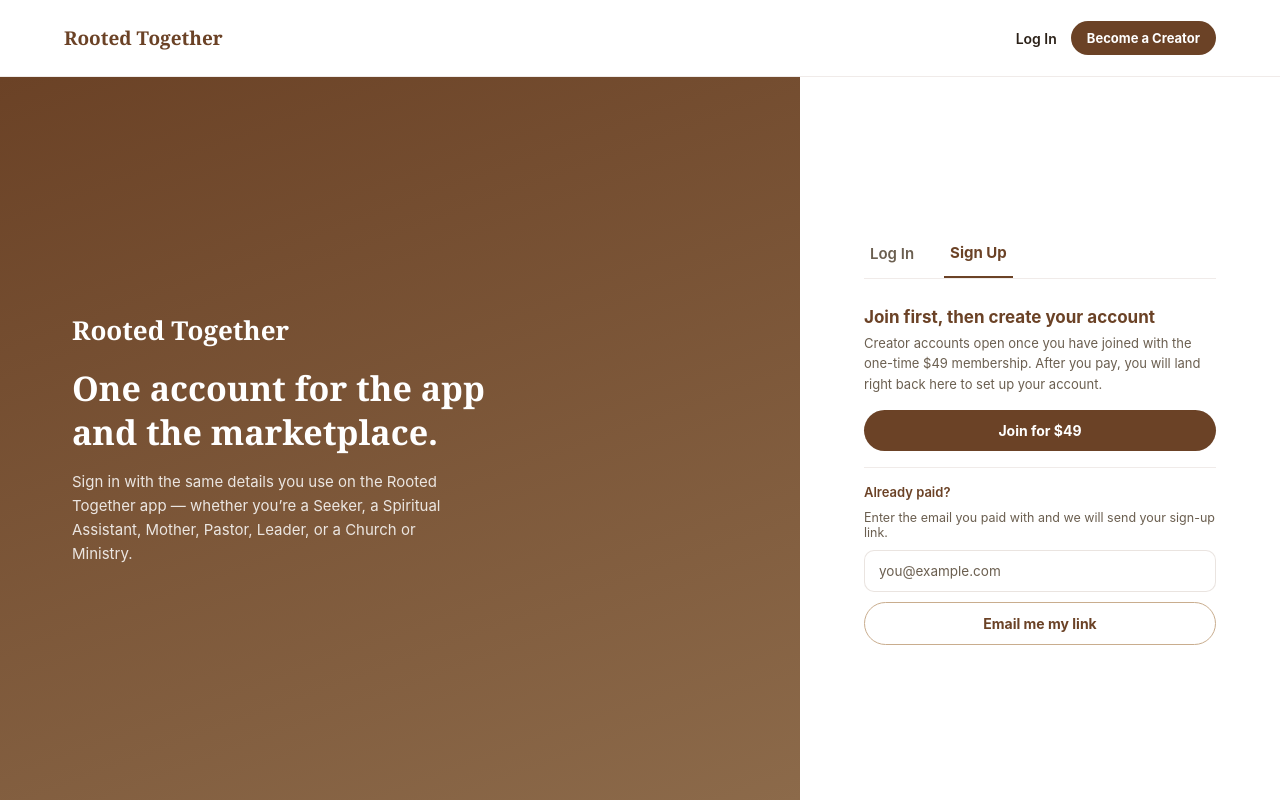
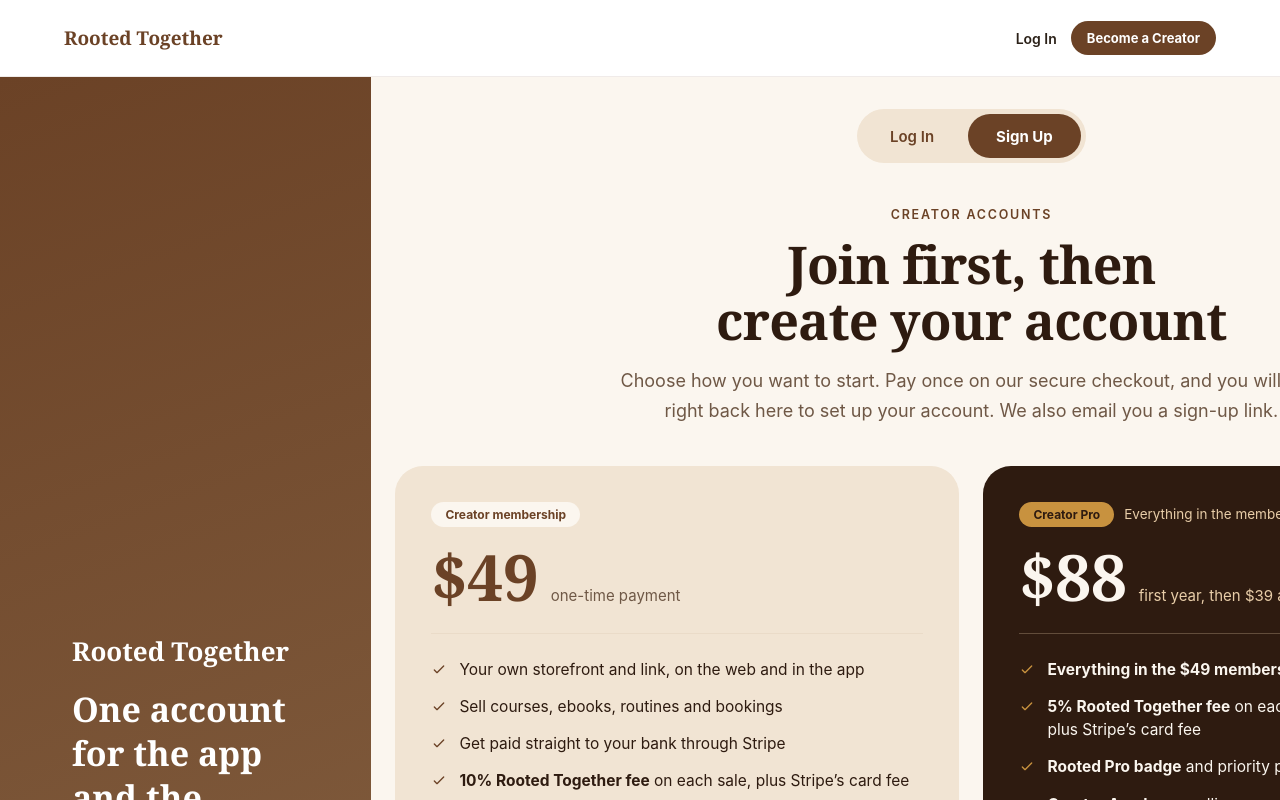
Before and after one commit to G-Rack/RootedTogether, a Next.js app in the folder rooted-web/: page /login in a window 1280 px wide. Both pictures are taken after a click on the tab "Sign Up". Shown: the top 800 px of the page. Built offline with nearby package versions, Linux system fonts and the light colour scheme.

Commit message:
New sign-up page with Creator and Pro plans and app download

```diff
--- a/rooted-web/app/globals.css
+++ b/rooted-web/app/globals.css
@@ -341,6 +341,36 @@ input[type='file'] {
   .login-form-panel { width: 100%; padding: 32px 24px !important; }
 }
 
+/* Join-first (creator sign-up gate): same page, full width, pill tabs, no brand panel. */
+.login-shell-wide { background: var(--cream); }
+.login-shell-wide .login-brand { display: none; }
+.login-shell-wide .login-form-panel {
+  width: 100%;
+  max-width: 1200px;
+  margin: 0 auto;
+  justify-content: flex-start;
+  background: transparent !important;
+  padding: 32px 24px 72px !important;
+}
+.login-shell-wide .login-tabs {
+  width: fit-content;
+  margin: 0 auto 44px !important;
+  gap: 6px !important;
+  padding: 5px;
+  border-bottom: none !important;
+  border-radius: 999px;
+  background: #F1E4D3;
+}
+.login-shell-wide .login-tab {
+  min-height: 44px;
+  padding: 0 28px !important;
+  border-radius: 999px;
+  border-bottom: none !important;
+  color: var(--brown) !important;
+  cursor: pointer;
+}
+.login-shell-wide .login-tab.is-active { background: var(--brown) !important; color: #fff !important; }
+
 /* App store download buttons (components/StoreBadges.js) — solid brown pill buttons */
 .store-badge {
   display: inline-flex;
--- a/rooted-web/app/login/page.js
+++ b/rooted-web/app/login/page.js
@@ -3,9 +3,10 @@
 import { Suspense, useEffect, useState } from 'react';
 import { useRouter, useSearchParams } from 'next/navigation';
 import { supabase } from '@/lib/supabaseClient';
-import { SUBMIT_ENDPOINT, SUPABASE_ANON_KEY, FUNCTIONS_URL, ONBOARDING_URL } from '@/lib/config';
+import { SUBMIT_ENDPOINT, SUPABASE_ANON_KEY, FUNCTIONS_URL, ONBOARDING_URL, PRO_JOIN_URL } from '@/lib/config';
 import { ROLE_LABELS } from '@/lib/roles';
 import PasswordField from '@/components/PasswordField';
+import StoreBadges from '@/components/StoreBadges';
 import DateOfBirthField from '@/components/DateOfBirthField';
 import { CHURCH_TYPE_OPTIONS } from '@/lib/roleProfileFields';
 
@@ -30,9 +31,11 @@ function LoginPageInner() {
   const router = useRouter();
   const searchParams = useSearchParams();
   const [tab, setTab] = useState(searchParams.get('tab') === 'signup' ? 'signup' : 'login');
+  // The join-first screen needs the whole page width, so it asks the shell to go wide.
+  const [wide, setWide] = useState(false);
 
   return (
-    <div className="login-shell" style={{ width: '100%', minHeight: 'calc(100vh - 76px)' }}>
+    <div className={`login-shell${tab === 'signup' && wide ? ' login-shell-wide' : ''}`} style={{ width: '100%', minHeight: 'calc(100vh - 76px)' }}>
       {/* Brand panel */}
       <div
         className="login-brand"
@@ -66,8 +69,11 @@ function LoginPageInner() {
           padding: '0 64px',
         }}
       >
-        <div style={{ display: 'flex', gap: 24, marginBottom: 28, borderBottom: '1px solid rgba(107,66,38,0.1)' }}>
+        <div className="login-tabs" role="tablist" aria-label="Account" style={{ display: 'flex', gap: 24, marginBottom: 28, borderBottom: '1px solid rgba(107,66,38,0.1)' }}>
           <button
+            className={`login-tab${tab === 'login' ? ' is-active' : ''}`}
+            role="tab"
+            aria-selected={tab === 'login'}
             onClick={() => setTab('login')}
             style={{
               background: 'none',
@@ -83,6 +89,9 @@ function LoginPageInner() {
             Log In
           </button>
           <button
+            className={`login-tab${tab === 'signup' ? ' is-active' : ''}`}
+            role="tab"
+            aria-selected={tab === 'signup'}
             onClick={() => setTab('signup')}
             style={{
               background: 'none',
@@ -99,7 +108,7 @@ function LoginPageInner() {
           </button>
         </div>
 
-        {tab === 'login' ? <LoginForm router={router} /> : <SignupForm router={router} />}
+        {tab === 'login' ? <LoginForm router={router} /> : <SignupForm router={router} onWide={setWide} />}
       </div>
     </div>
   );
@@ -237,6 +246,25 @@ function LoginForm({ router }) {
   );
 }
 
+const CREATOR_FEATURES = [
+  'Your own storefront and link, on the web and in the app',
+  'Sell courses, ebooks, routines and bookings',
+  'Get paid straight to your bank through Stripe',
+  null,
+  'No subscription for your storefront',
+];
+
+function PlanCheck({ color, children }) {
+  return (
+    <div style={{ display: 'flex', gap: 12, alignItems: 'flex-start', fontSize: 15.5, lineHeight: 1.5 }}>
+      <svg width="16" height="16" viewBox="0 0 24 24" fill="none" stroke={color} strokeWidth="2" strokeLinecap="round" strokeLinejoin="round" aria-hidden="true" style={{ flex: 'none', marginTop: 4 }}>
+        <path d="M5 12l4 4 10-10" />
+      </svg>
+      <span>{children}</span>
+    </div>
+  );
+}
+
 // Shown on the Sign Up tab when there is no confirmed, unused payment.
 function JoinFirst({ gate }) {
   const [email, setEmail] = useState('');
@@ -270,35 +298,117 @@ function JoinFirst({ gate }) {
       ? 'Each membership creates one account. If you already created yours, log in instead.'
       : gate === 'error'
         ? 'Something went wrong on our side. Please refresh this page, or use the box below to get a fresh link by email.'
-        : 'Creator accounts open once you have joined with the one-time $49 membership. After you pay, you will land right back here to set up your account.';
+        : 'Choose how you want to start. Pay once on our secure checkout, and you will land right back here to set up your account. We also email you a sign-up link.';
+
+  const deep = '#2E1B10';
+  const gold = '#C8923F';
+  const tan = '#E8CDA8';
+  const muted = '#6F5846';
 
   return (
-    <div style={{ display: 'flex', flexDirection: 'column', gap: 16 }}>
-      <div>
-        <div style={{ fontWeight: 700, fontSize: 17, color: 'var(--brown)', marginBottom: 6 }}>{heading}</div>
-        <div className="muted" style={{ fontSize: 13, lineHeight: 1.55 }}>{intro}</div>
+    <div style={{ display: 'flex', flexDirection: 'column', gap: 40, color: deep }}>
+      <div style={{ textAlign: 'center', maxWidth: 720, margin: '0 auto' }}>
+        <div style={{ fontSize: 12.5, fontWeight: 600, letterSpacing: '0.14em', textTransform: 'uppercase', color: 'var(--brown)' }}>Creator accounts</div>
+        <h1 className="serif" style={{ margin: '14px 0 0', fontSize: 'clamp(32px, 5vw, 52px)', lineHeight: 1.08, letterSpacing: '-0.015em', fontWeight: 700, textWrap: 'balance' }}>
+          {heading}
+        </h1>
+        <p style={{ margin: '18px 0 0', fontSize: 18, lineHeight: 1.65, color: muted }}>{intro}</p>
       </div>
+
       {gate !== 'claimed' && (
-        <a href={ONBOARDING_URL} target="_blank" rel="noopener noreferrer" className="btn btn-primary" style={{ textAlign: 'center', textDecoration: 'none' }}>
+        <div style={{ display: 'grid', gridTemplateColumns: 'repeat(auto-fit, minmax(min(100%, 380px), 1fr))', gap: 24, alignItems: 'stretch' }}>
+          {/* Creator membership */}
+          <section style={{ display: 'flex', flexDirection: 'column', background: '#F1E4D3', borderRadius: 28, padding: 'clamp(24px, 4vw, 36px)' }}>
+            <span style={{ alignSelf: 'flex-start', padding: '5px 14px', borderRadius: 999, background: '#FBF6EF', color: 'var(--brown)', fontSize: 12, fontWeight: 700 }}>
+              Creator membership
+            </span>
+            <div style={{ marginTop: 18, display: 'flex', alignItems: 'baseline', gap: 12, flexWrap: 'wrap' }}>
+              <b className="serif" style={{ fontSize: 64, lineHeight: 1, color: 'var(--brown)' }}>$49</b>
+              <span style={{ fontSize: 15, color: muted }}>one-time payment</span>
+            </div>
+            <hr style={{ border: 0, height: 1, background: '#EADBC8', margin: '24px 0' }} />
+            <div style={{ display: 'flex', flexDirection: 'column', gap: 14, flex: 1 }}>
+              {CREATOR_FEATURES.map((f, i) => (
+                <PlanCheck key={i} color="var(--brown)">
+                  {f ?? <><b>10% Rooted Together fee</b> on each sale, plus Stripe&rsquo;s card fee</>}
+                </PlanCheck>
+              ))}
+            </div>
+            <a
+              href={ONBOARDING_URL}
+              target="_blank"
+              rel="noopener noreferrer"
+              style={{ marginTop: 32, display: 'flex', alignItems: 'center', justifyContent: 'center', minHeight: 54, borderRadius: 999, background: 'var(--brown)', color: '#fff', fontSize: 16.5, fontWeight: 600, textDecoration: 'none' }}
+            >
               Join for $49
             </a>
+          </section>
+
+          {/* Creator Pro */}
+          <section style={{ display: 'flex', flexDirection: 'column', background: deep, color: '#FBF6EF', borderRadius: 28, padding: 'clamp(24px, 4vw, 36px)' }}>
+            <div style={{ display: 'flex', alignItems: 'center', gap: 10, flexWrap: 'wrap' }}>
+              <span style={{ padding: '5px 14px', borderRadius: 999, background: gold, color: deep, fontSize: 12, fontWeight: 700 }}>Creator Pro</span>
+              <span style={{ fontSize: 13.5, color: tan }}>Everything in the membership, and more</span>
+            </div>
+            <div style={{ marginTop: 18, display: 'flex', alignItems: 'baseline', gap: 12, flexWrap: 'wrap' }}>
+              <b className="serif" style={{ fontSize: 64, lineHeight: 1 }}>$88</b>
+              <span style={{ fontSize: 15, color: tan }}>first year, then $39 a year</span>
+            </div>
+            <hr style={{ border: 0, height: 1, background: 'rgba(232,205,168,0.28)', margin: '24px 0' }} />
+            <div style={{ display: 'flex', flexDirection: 'column', gap: 14, flex: 1 }}>
+              <PlanCheck color={gold}><b>Everything in the $49 membership,</b> plus a year of Pro</PlanCheck>
+              <PlanCheck color={gold}><b>5% Rooted Together fee</b> on each sale, half the standard rate, plus Stripe&rsquo;s card fee</PlanCheck>
+              <PlanCheck color={gold}><b>Rooted Pro badge</b> and priority placement in your category</PlanCheck>
+              <PlanCheck color={gold}><b>Creator Academy:</b> selling more, social content and storefront training</PlanCheck>
+              <PlanCheck color={gold}>Templates, swipe files and a 30-day launch plan</PlanCheck>
+            </div>
+            <a
+              href={PRO_JOIN_URL}
+              target="_blank"
+              rel="noopener noreferrer"
+              style={{ marginTop: 32, display: 'flex', alignItems: 'center', justifyContent: 'center', minHeight: 54, borderRadius: 999, background: gold, color: deep, fontSize: 16.5, fontWeight: 700, textDecoration: 'none' }}
+            >
+              Get Creator Pro for $88
+            </a>
+            <p style={{ margin: '14px 0 0', textAlign: 'center', fontSize: 13, lineHeight: 1.5, color: tan }}>
+              Pro renews at $39 a year. Cancel any time in your dashboard.
+            </p>
+          </section>
+        </div>
       )}
-      <div style={{ borderTop: '1px solid rgba(107,66,38,0.1)', paddingTop: 16 }}>
+
+      {/* Already paid */}
+      <section
+        style={{
+          width: '100%', maxWidth: 760, margin: '0 auto', background: '#fff', border: '1px solid #EADBC8', borderRadius: 22,
+          padding: '28px 32px', display: 'flex', flexWrap: 'wrap', gap: '20px 32px', alignItems: 'center', justifyContent: 'space-between',
+        }}
+      >
+        <div style={{ flex: '1 1 260px' }}>
+          <h2 className="serif" style={{ margin: 0, fontSize: 22, lineHeight: 1.25 }}>Already paid?</h2>
+          <p style={{ margin: '6px 0 0', fontSize: 14.5, lineHeight: 1.55, color: muted }}>
+            Enter the email you paid with and we will send your sign-up link again.
+          </p>
+        </div>
+        <div style={{ flex: '1 1 320px' }}>
           {sent ? (
             <div className="success-banner" style={{ fontSize: 12.5, lineHeight: 1.5 }}>
               If that email has an unused membership, a sign-up link is on its way. Check your inbox and spam. Still stuck? Write to admin@rootedtogether.club.
             </div>
           ) : (
-          <form onSubmit={resend} style={{ display: 'flex', flexDirection: 'column', gap: 10 }}>
-            <div style={{ fontWeight: 600, fontSize: 13, color: 'var(--brown)' }}>Already paid?</div>
-            <div className="muted" style={{ fontSize: 12.5 }}>Enter the email you paid with and we will send your sign-up link.</div>
+            <form onSubmit={resend} style={{ display: 'flex', gap: 10, flexWrap: 'wrap' }}>
+              <label htmlFor="paid-email" style={{ position: 'absolute', width: 1, height: 1, overflow: 'hidden', clip: 'rect(0 0 0 0)' }}>
+                Email you paid with
+              </label>
               <input
+                id="paid-email"
                 className="input-field"
                 type="email"
                 required
                 placeholder="you@example.com"
                 value={email}
                 onChange={(e) => setEmail(e.target.value)}
+                style={{ flex: '1 1 180px', minWidth: 0 }}
               />
               <button type="submit" disabled={busy} className="btn btn-outline">
                 {busy ? 'Sending…' : 'Email me my link'}
@@ -306,6 +416,23 @@ function JoinFirst({ gate }) {
             </form>
           )}
         </div>
+      </section>
+
+      {/* Get the app */}
+      <section
+        style={{
+          width: '100%', maxWidth: 760, margin: '0 auto', background: '#F1E4D3', borderRadius: 22,
+          padding: '32px', display: 'flex', flexDirection: 'column', alignItems: 'center', gap: 18, textAlign: 'center',
+        }}
+      >
+        <div>
+          <h2 className="serif" style={{ margin: 0, fontSize: 24, lineHeight: 1.25 }}>Get the free app</h2>
+          <p style={{ margin: '8px auto 0', maxWidth: 520, fontSize: 15, lineHeight: 1.6, color: muted }}>
+            Followers and seekers do not need a creator account. Download Rooted Together for iPhone and Android, and sign in with the same details you use here.
+          </p>
+        </div>
+        <StoreBadges align="center" showLabel={false} />
+      </section>
     </div>
   );
 }
@@ -348,7 +475,7 @@ function RolePicker({ onPick }) {
 // etc.) is filled in afterwards on /complete-profile, once the person is
 // signed in. The only thing this form adds beyond the original signup is the
 // role picker, so the right table/profile gets created from the start.
-function SignupForm({ router }) {
+function SignupForm({ router, onWide }) {
   const searchParams = useSearchParams();
   const [role, setRole] = useState(null);
   const [name, setName] = useState('');
@@ -420,6 +547,14 @@ function SignupForm({ router }) {
       cancelled = true;
     };
   }, [sessionId, inviteToken]);
+
+  // Tell the page shell when to use the full-width join-first layout.
+  useEffect(() => {
+    if (onWide) onWide(gate === 'needs_payment' || gate === 'claimed' || gate === 'error');
+    return () => {
+      if (onWide) onWide(false);
+    };
+  }, [gate, onWide]);
 
   const pickRole = (key) => {
     setRole(key);
```
Lines whose indentation alone changed are shown as unchanged.
